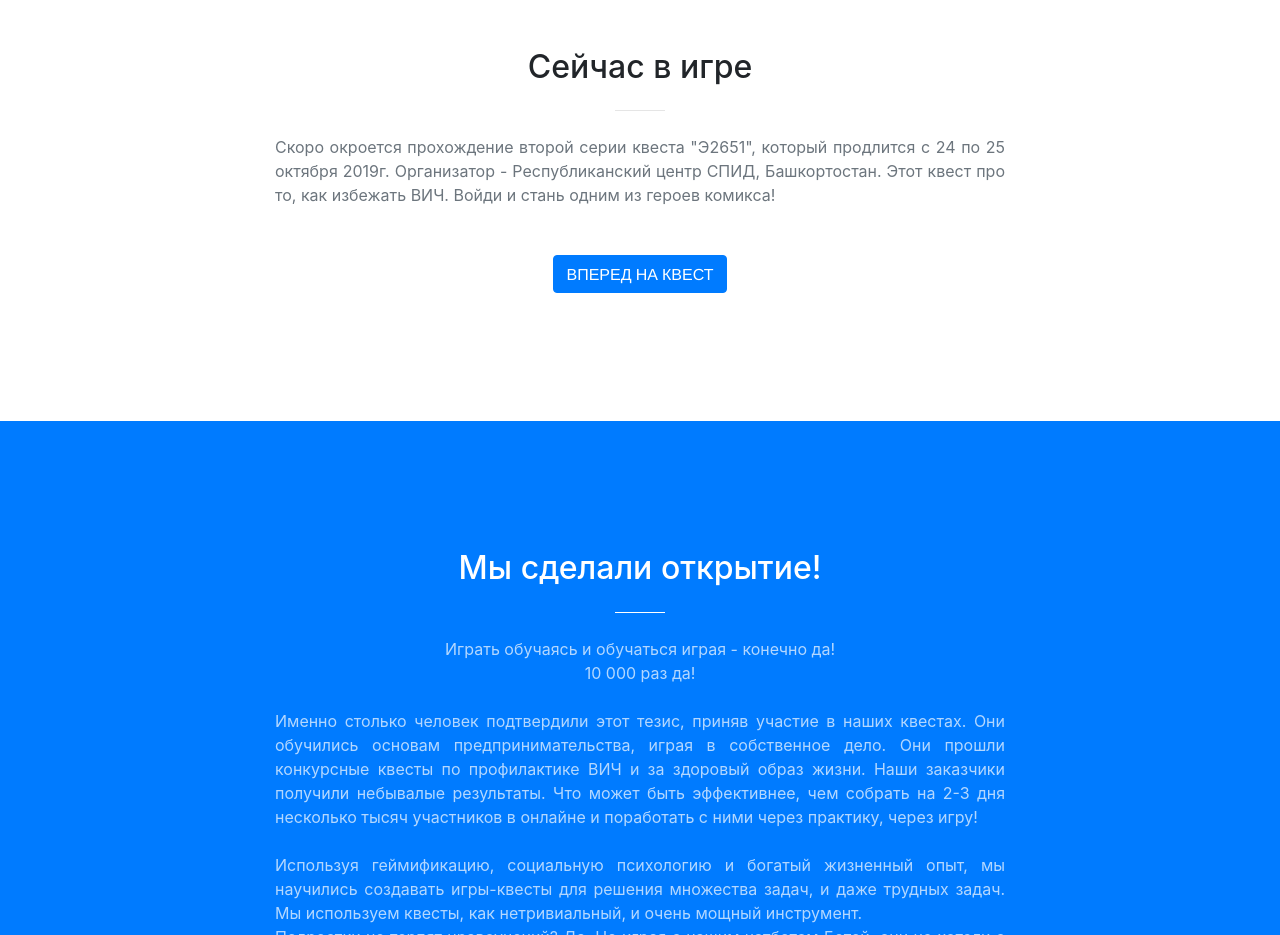
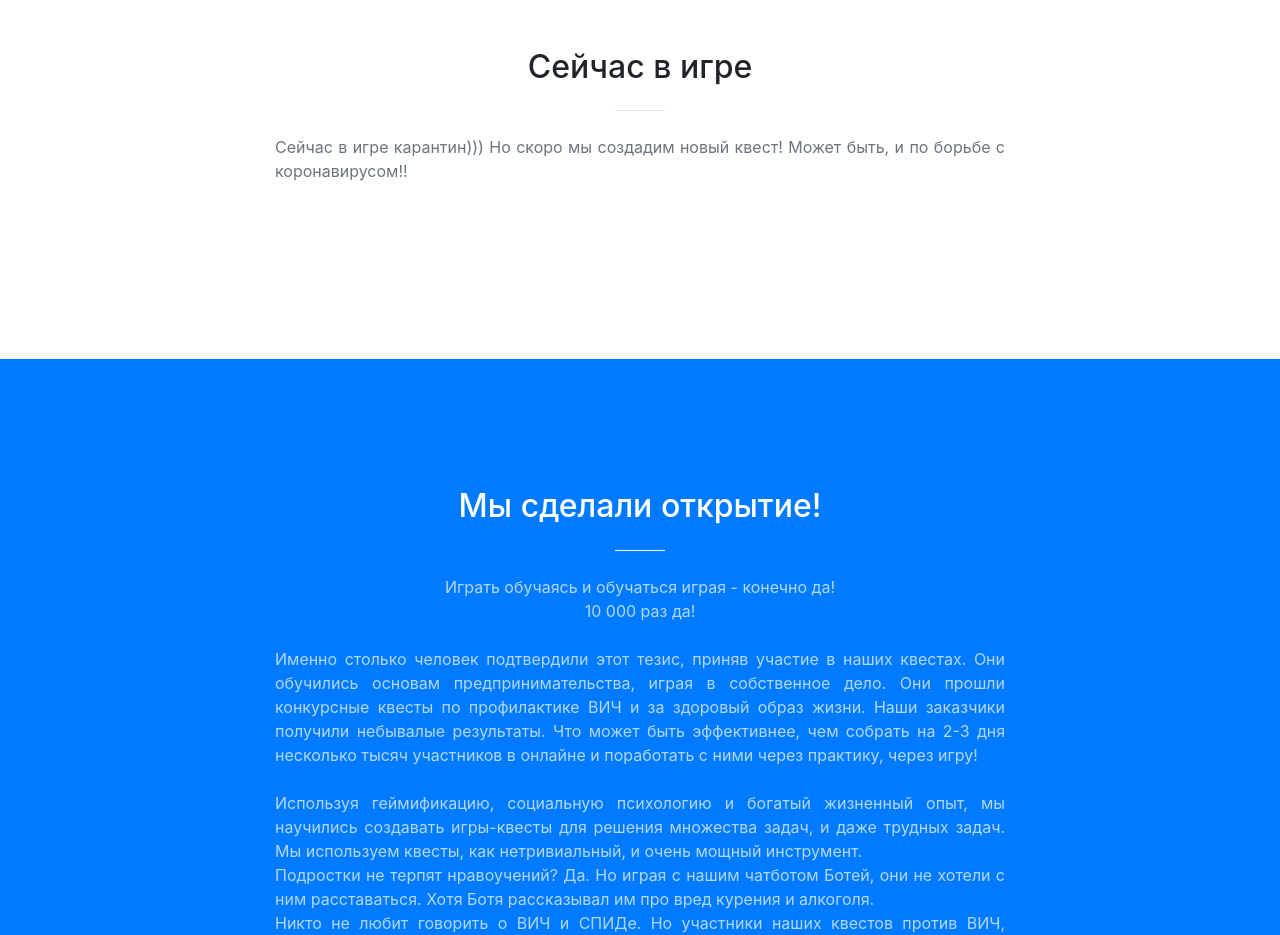
Before and after one commit to workchit/workchit.github.io, a website with bundled scripts: page index.html in a window 1280 px wide. Shown: the part 880-1815 px from the top of the page. Built offline with nearby package versions, Linux system fonts and the light colour scheme.

Commit message:
Update index.html

```diff
--- a/index.html
+++ b/index.html
@@ -124,8 +124,9 @@
           <div class="col-lg-8 mx-auto text-center">
             <h2 class="section-heading">Сейчас в игре</h2>
             <hr class="my-4">
-            <p class="text-muted mb-5" align="justify">Скоро окроется прохождение второй серии квеста "Э2651", который продлится с 24 по 25 октября 2019г. Организатор - Республиканский центр СПИД, Башкортостан. Этот квест про то, как избежать ВИЧ. Войди и стань одним из героев комикса!</p>
-  <a class="btn btn-primary btn-xl js-scroll-trigger" href="http://b.goquest.online">Вперед на квест</a>
+            <p class="text-muted mb-5" align="justify">Сейчас в игре карантин))) Но скоро мы создадим новый квест! Может быть, и по борьбе с коронавирусом!!</p>
+<!---------------------------------------------------------------------- <a class="btn btn-primary btn-xl js-scroll-trigger" href="http://b.goquest.online">Вперед на квест</a>
+-------------------------------------------------------------------->
           </div>
         </div>
 </div>
```
